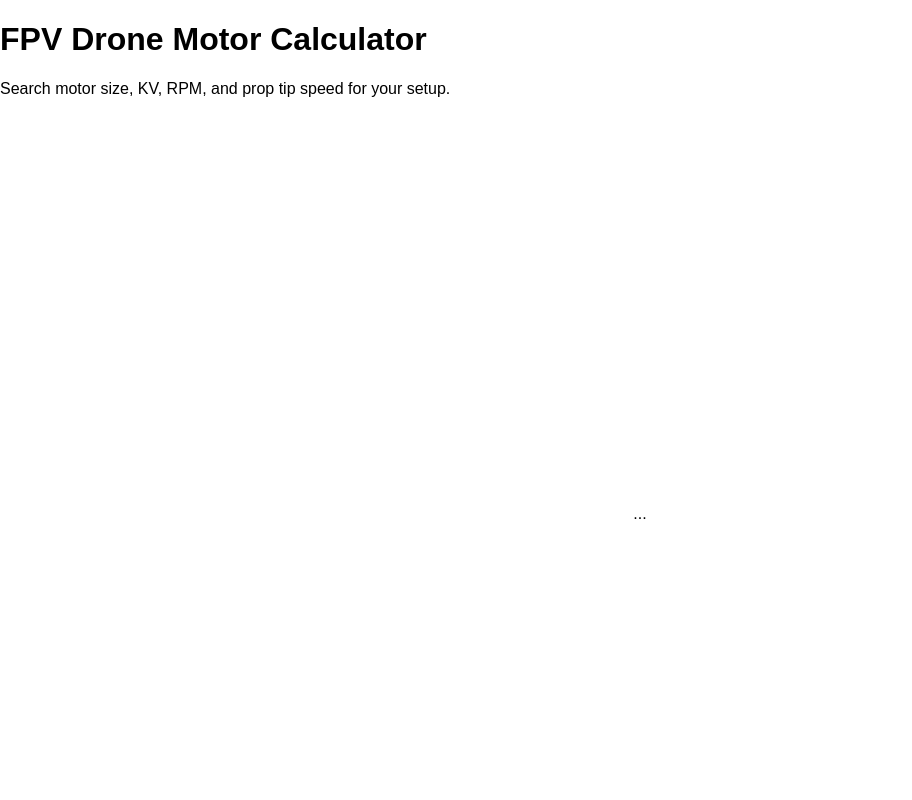
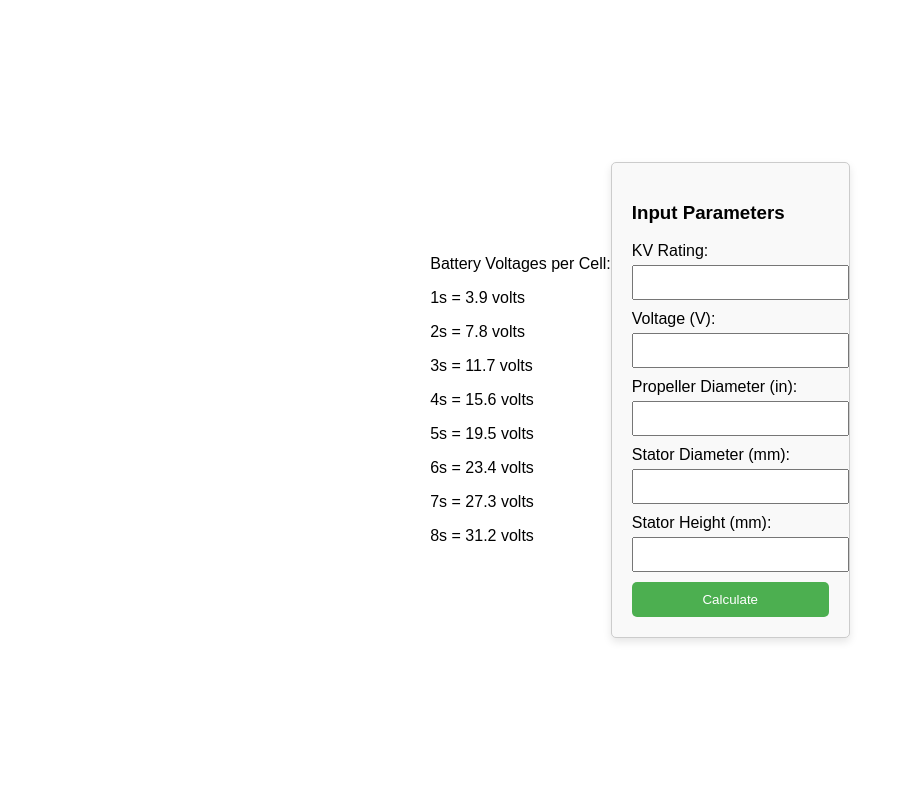
Before and after one commit to Whumafpv/FPVMotorCalculator, a plain HTML site: page index.html in a window 1280 px wide. Shown: the top 800 px of the page, without its empty margins (0-912 px from the left). Drawn offline with Linux system fonts and the light colour scheme.

Commit message:
Update index.html

```diff
--- a/index.html
+++ b/index.html
@@ -7,20 +7,6 @@
   <link rel="stylesheet" href="styles.css">
 </head>
 <body>
-  <header class="site-header">
-    <h1>FPV Drone Motor Calculator</h1>
-    <p>Search motor size, KV, RPM, and prop tip speed for your setup.</p>
-  </header>
-
-  <div class="container">
-    ...
-  </div>
-
-  <script src="script.js"></script>
-</body>
-
-
-
   <div class="container">
     <div class="battery-chart">
       <p>Battery Voltages per Cell:</p>
```
